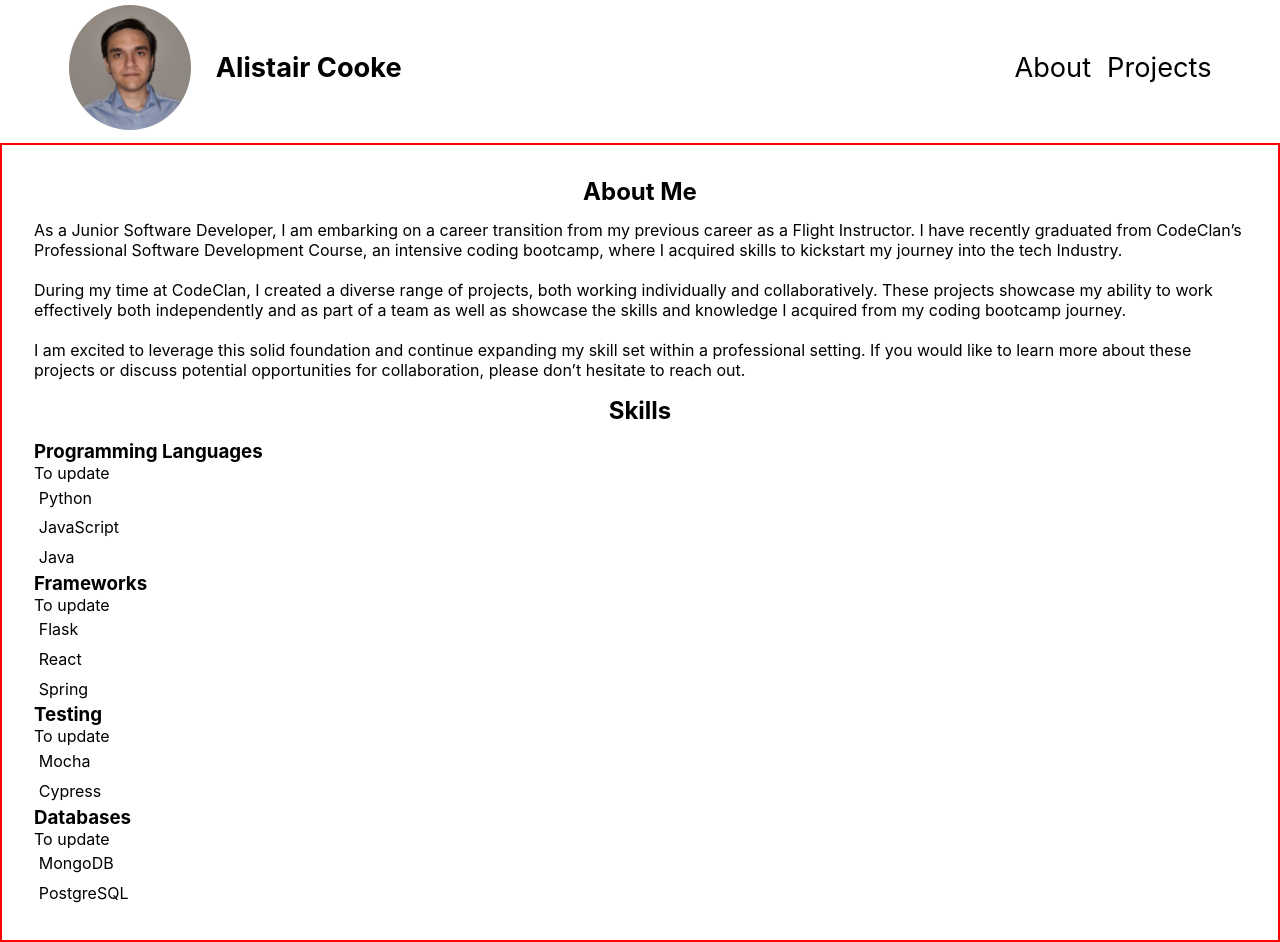
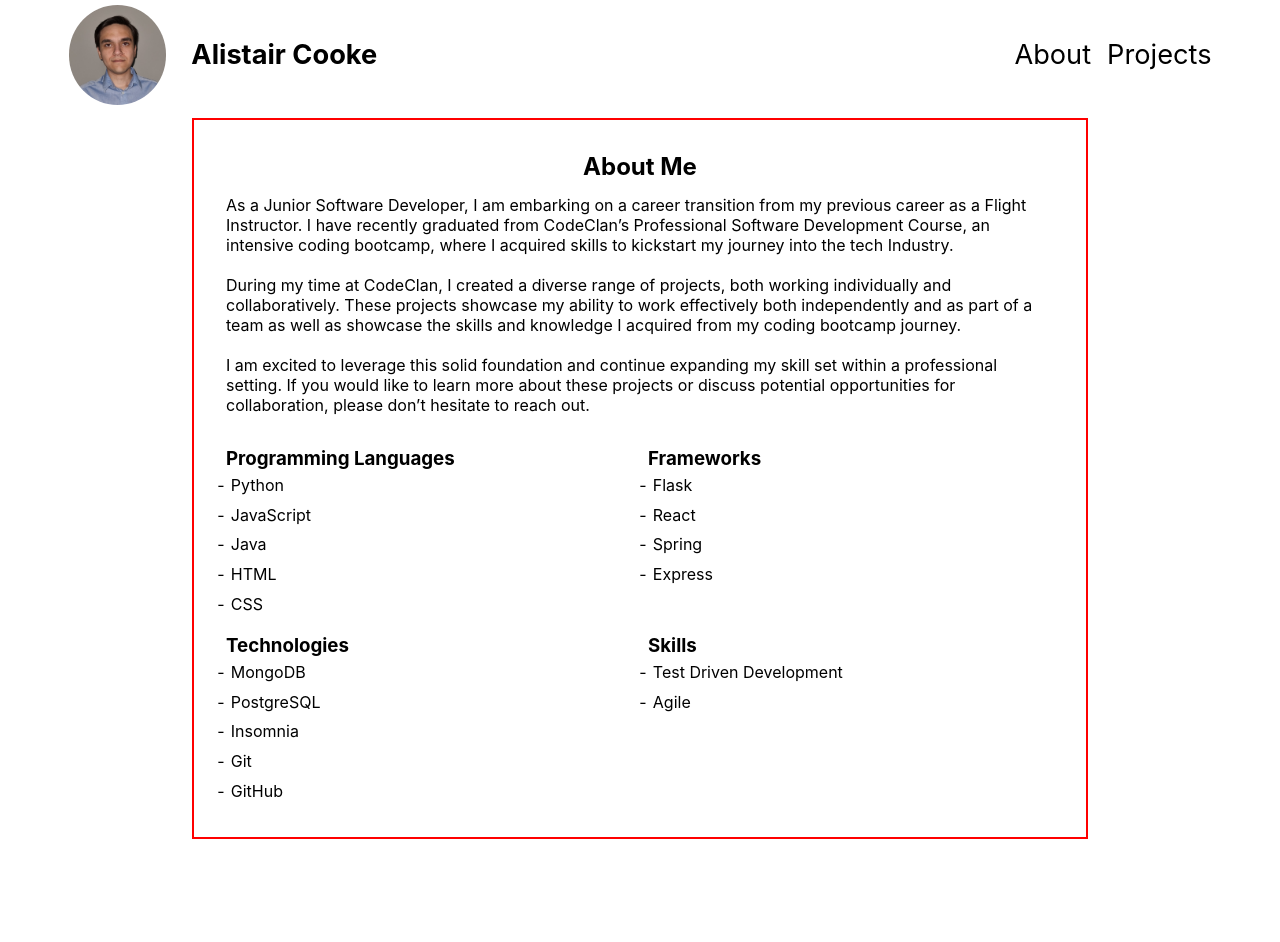
Before and after one commit to alcooke13/portfolio, a React (Create React App) app: page / in a window 1280 px wide. After the commit the page ends 839 px from the top, so only its background shows below. Built offline with nearby package versions, Linux system fonts and the light colour scheme.

Commit message:
about me page general layout and content

```diff
--- a/src/components/AboutMe.js
+++ b/src/components/AboutMe.js
@@ -1,5 +1,9 @@
 import React from 'react'
 import styled from 'styled-components';
+
+const paragraphAboutMe1 =  "As a Junior Software Developer, I am embarking on a career transition from my previous career as a Flight Instructor. I have recently graduated from CodeClan’s Professional Software Development Course, an intensive coding bootcamp, where I acquired skills to kickstart my journey into the tech Industry."
+const paragraphAboutMe2 = "During my time at CodeClan, I created a diverse range of projects, both working individually and collaboratively. These projects showcase my ability to work effectively both independently and as part of a team as well as showcase the skills and knowledge I acquired from my coding bootcamp journey."
+const paragraphAboutMe3 = "I am excited to leverage this solid foundation and continue expanding my skill set within a professional setting. If you would like to learn more about these projects or discuss potential opportunities for collaboration, please don’t hesitate to reach out."
 
 function AboutMe() {
   return (
@@ -7,57 +11,54 @@ function AboutMe() {
       <AboutSection>
         <H2>About Me</H2>
         <P>
-      As a Junior Software Developer, I am embarking on a career transition from my previous career as a Flight Instructor. I have recently graduated from CodeClan’s Professional Software Development Course, an intensive coding bootcamp, where I acquired skills to kickstart my journey into the tech Industry.
+          {paragraphAboutMe1}
         </P>
-      <br/>
+        <br />
         <P>
-      During my time at CodeClan, I created a diverse range of projects, both working individually and collaboratively. These projects showcase my ability to work effectively both independently and as part of a team as well as showcase the skills and knowledge I acquired from my coding bootcamp journey.
+          {paragraphAboutMe2}
         </P>
-      <br/>
+        <br />
         <P>
-      I am excited to leverage this solid foundation and continue expanding my skill set within a professional setting. If you would like to learn more about these projects or discuss potential opportunities for collaboration, please don’t hesitate to reach out.
+          {paragraphAboutMe3}
         </P>
       </AboutSection>
       <SkillsSection>
-        <H2>Skills</H2>
-      {/* section for languages */}
-      <section>
+        <SkillCard>
           <h3>Programming Languages</h3>
-        <P>To update</P>
-        <ul>
+          <ListContainer>
             <Li>Python</Li>
             <Li>JavaScript</Li>
             <Li>Java</Li>
-        </ul>
-      </section>
-      {/* section for frameworks */}
-      <section>
+            <Li>HTML</Li>
+            <Li>CSS</Li>
+          </ListContainer>
+        </SkillCard>
+        <SkillCard>
           <h3>Frameworks</h3>
-        <P>To update</P>
-        <ul>
+          <ListContainer>
             <Li>Flask</Li>
             <Li>React</Li>
             <Li>Spring</Li>
-        </ul>
-      </section>
-      {/* section for  */}
-      <section>
-        <h3>Testing</h3>
-        <P>To update</P>
-        <ul>
-          <Li>Mocha</Li>
-          <Li>Cypress</Li>
-        </ul>
-      </section>
-      {/* section for databases */}
-      <section>
-        <h3>Databases</h3>
-        <P>To update</P>
-        <ul>
+            <Li>Express</Li>
+          </ListContainer>
+        </SkillCard>
+        <SkillCard>
+          <h3>Technologies</h3>
+          <ListContainer>
             <Li>MongoDB</Li>
             <Li>PostgreSQL</Li>
-        </ul>
-      </section>
+            <Li>Insomnia</Li>
+            <Li>Git</Li>
+            <Li>GitHub</Li>
+          </ListContainer>
+        </SkillCard>
+        <SkillCard>
+          <h3>Skills</h3>
+          <ListContainer>
+            <Li>Test Driven Development</Li>
+            <Li>Agile</Li>
+          </ListContainer>
+        </SkillCard>
       </SkillsSection>
     </AboutContainer>
   );
@@ -67,6 +68,7 @@ const AboutContainer = styled.div`
   display: flex;
   flex-direction: column;
   padding: 1em;
+  gap: 1em;
 `
 const H2 = styled.h2`
   text-align: center;
@@ -80,15 +82,36 @@ const AboutSection = styled.section`
 
 const SkillsSection = styled.section`
   margin-top: 1em;
+  display: grid;
+  grid-template-columns: repeat(2, 1fr);
+  gap: 1em;
+
+  @media (max-width: 800px){
+    display: flex;
+    flex-direction: column;
+  }
+
 `
 
 const P = styled.p`
 
 `
 
+const SkillCard = styled.div`
+  display: flex;
+  flex-direction: column;
+  align-items: flex-start;
+`
+
+const ListContainer = styled.ul`
+  display: flex;
+  flex-direction: column;
+  align-items: flex-start;
+`
+
 const Li = styled.li`
-  list-style: none;
   padding: 0.3em;
+  text-align: center;
 `
 
 export default AboutMe;
--- a/src/container/MainContainer.js
+++ b/src/container/MainContainer.js
@@ -78,8 +78,8 @@ const PictureBlock = styled.div`
 `
 
 const Img = styled.img`
-    max-width: 125px;
-    max-height: 125px;
+    max-width: 100px;
+    max-height: 100px;
     border-radius: 50%;
 
 @media (max-width:900px) {
@@ -106,6 +106,13 @@ const Content = styled.div`
     min-height: 80vh;
     max-height: fit-content;
     padding: 1em;
+    margin-left: 15%;
+    margin-right: 15%;
+
+    @media (max-width: 820px){
+    margin-left: 0;
+    margin-right: 0;
+  }
 `
 
 export default MainContainer;
```
Lines whose indentation alone changed are shown as unchanged.
